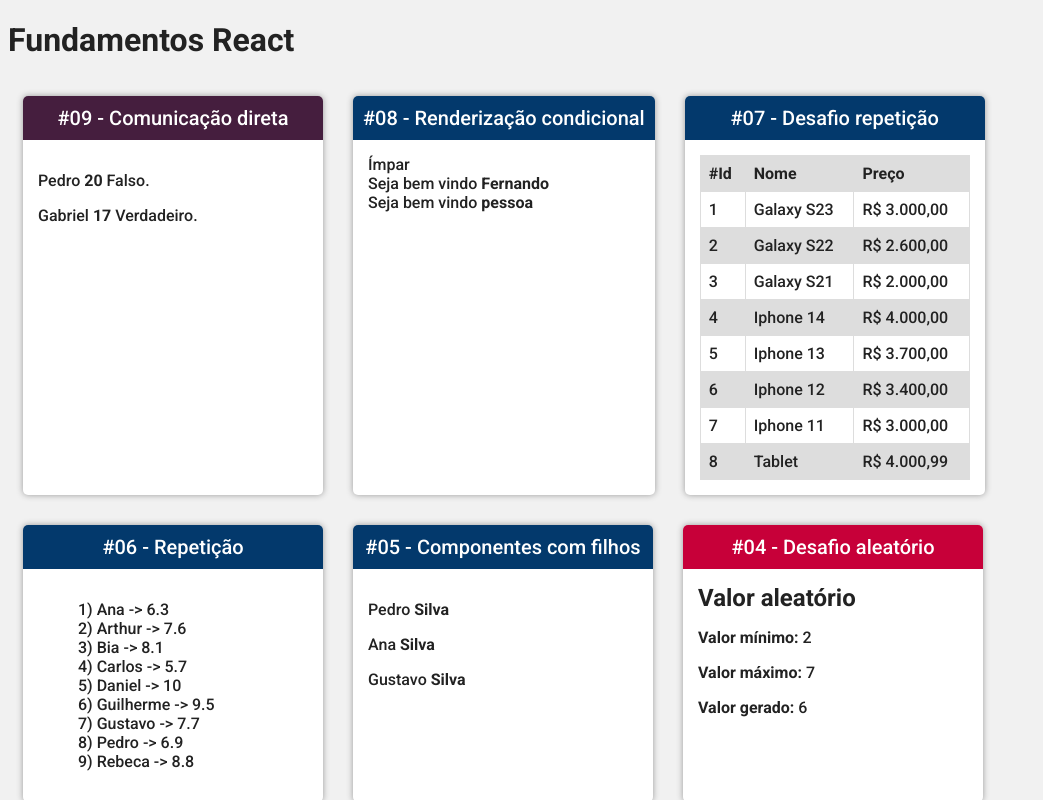
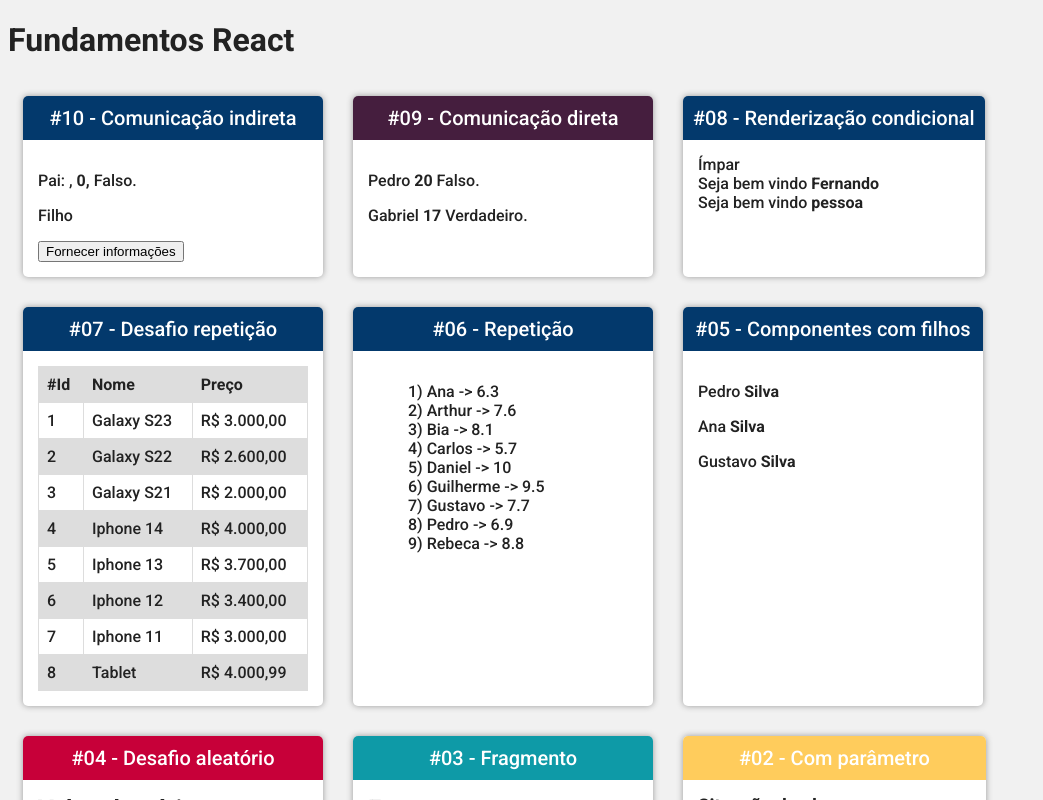
Before and after one commit to Samuel-silva/curso-react, a React (Create React App) app in the folder fundamentos-react/: page / in a window 1280 px wide. Shown: the top 800 px of the page, without its empty margins (0-1043 px from the left). Built offline with nearby package versions, Linux system fonts and the light colour scheme.

Commit message:
feat - Componente com estado

```diff
--- a/fundamentos-react/src/App.jsx
+++ b/fundamentos-react/src/App.jsx
@@ -13,12 +13,17 @@ import TabelaProdutos from './components/repeticao/TabelaProdutos'
 import ParOuImpar from './components/condicional/ParOuImpar'
 import UsuarioInfo from './components/condicional/UsuarioInfo'
 import DiretaPai from './components/comunicacao/DiretaPai'
+import IndiretaPai from './components/comunicacao/IndiretaPai'
 
 export default () => (
   <div className="app">
     <h1>Fundamentos React</h1>
 
     <div className="card-conteiner">
+      <Card titulo="#10 - Comunicação indireta">
+        <IndiretaPai />
+      </Card>
+
       <Card titulo="#09 - Comunicação direta" color="#451e3e">
         <DiretaPai />
       </Card>
--- /dev/null
+++ b/fundamentos-react/src/components/comunicacao/IndiretaFilho.jsx
@@ -0,0 +1,17 @@
+import React from "react"
+
+export default function IndiretaFilho(props) {
+  const { quandoClicar } = props
+  const gerarIdade = () => parseInt(Math.random() * (30)) + 50
+  const gerarBoolean = () => Math.random() > 0.5
+  return (
+    <div>
+      <p>Filho</p>
+      <button
+        onClick={ _ => quandoClicar('João', gerarIdade, gerarBoolean) }
+      >
+        Fornecer informações
+      </button>
+    </div>
+  )
+}
--- /dev/null
+++ b/fundamentos-react/src/components/comunicacao/IndiretaPai.jsx
@@ -0,0 +1,25 @@
+import React, { useState } from "react"
+import IndiretaFilho from "./IndiretaFilho"
+
+export default function IndiretaPai(props) {
+  const [nome, setNome] = useState('')
+  const [idade, setIdade] = useState(0)
+  const [trabalha, setTrabalha] = useState(false)
+
+  function fornecerInformacoes(nome, idade, trabalha) {
+    setNome(nome)
+    setIdade(idade)
+    setTrabalha(trabalha)
+  }
+
+  return (
+    <div>
+      <p>
+        <span>Pai: { nome },</span>
+        <strong> { idade }, </strong>
+        <span> { trabalha ? 'Verdadeiro' : 'Falso' }. </span>
+      </p>
+      <IndiretaFilho quandoClicar={fornecerInformacoes} />
+    </div>
+  )
+}
```
